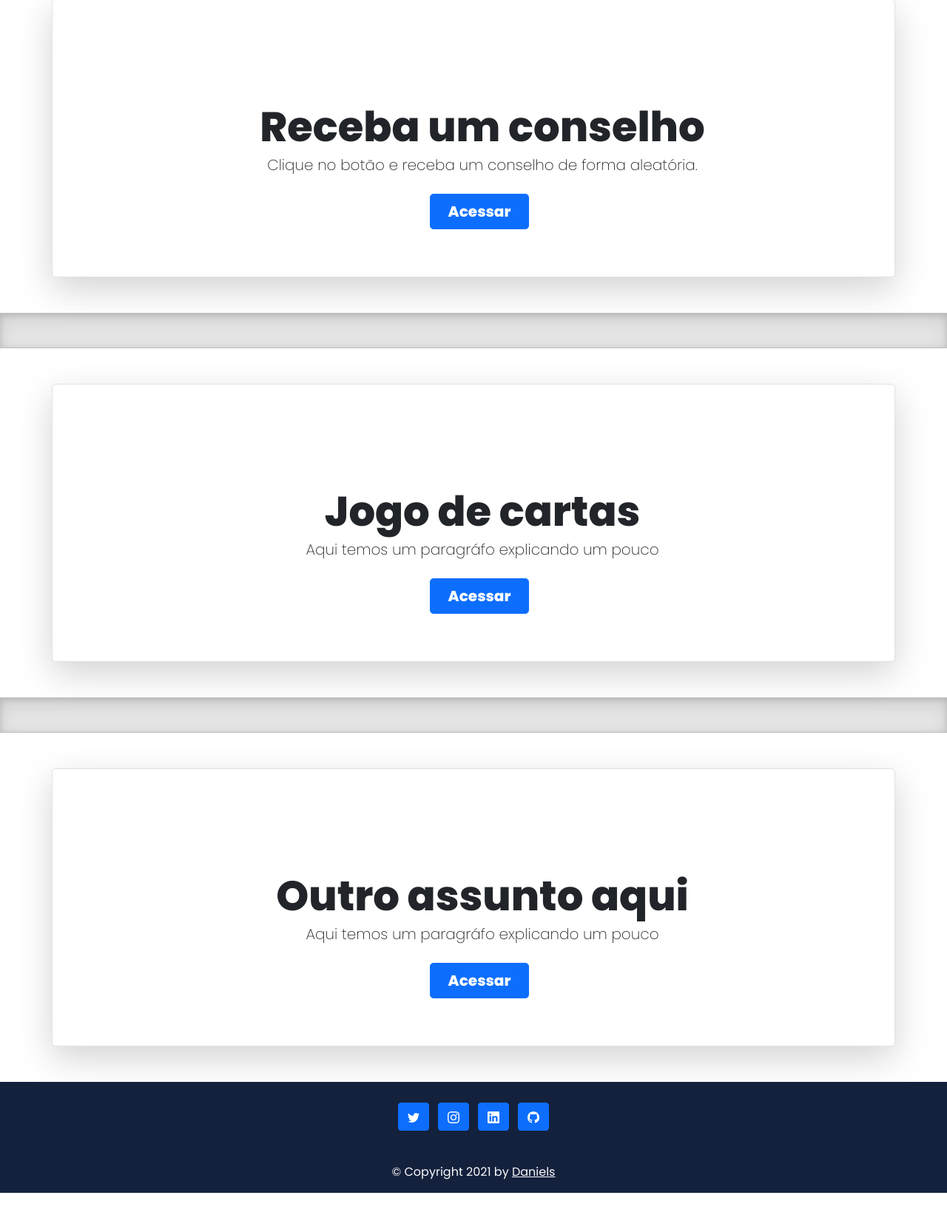
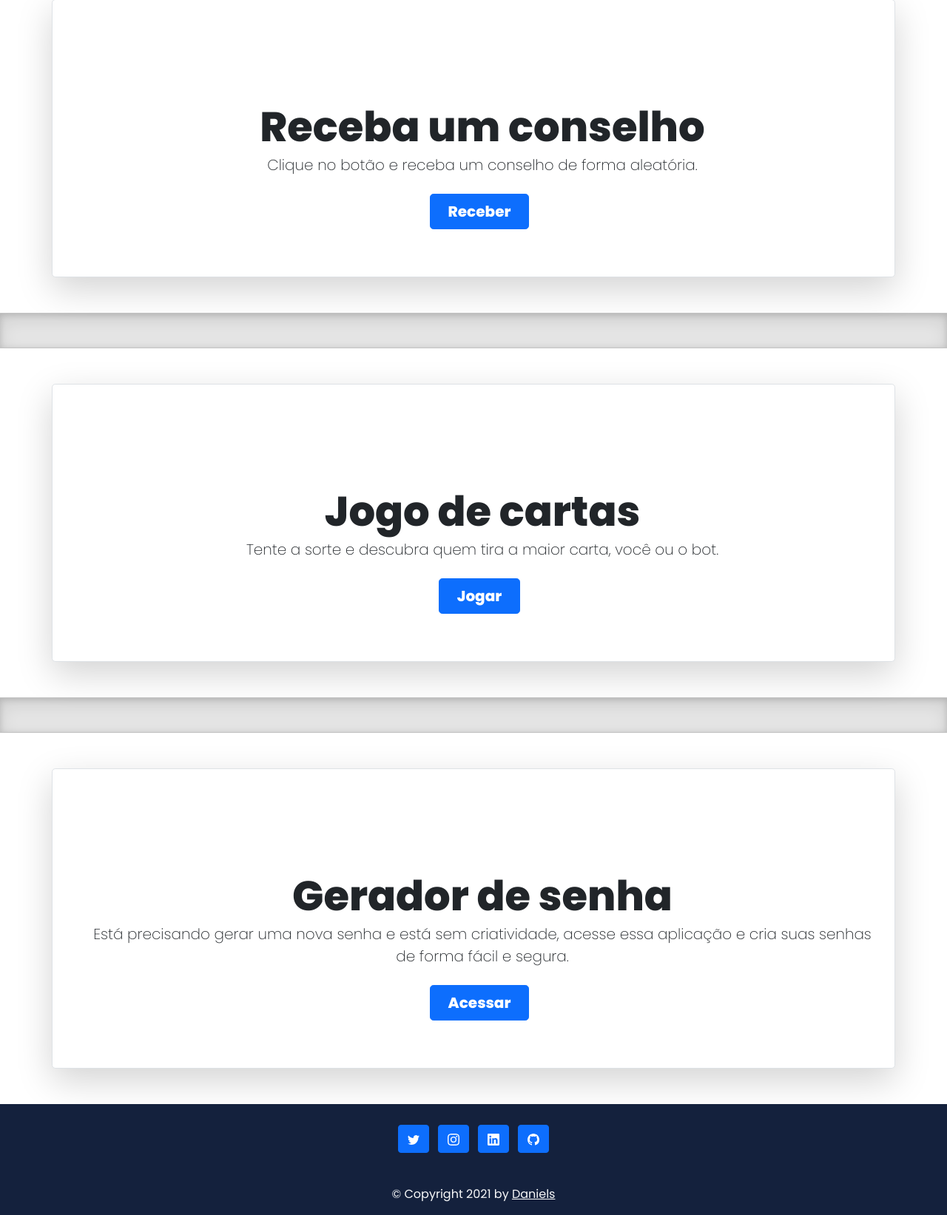
Before and after one commit to danielns-op/sitecomflask, a Flask app: page / in a window 1280 px wide. Shown: the part 149-1792 px from the top of the page at 74% size. Before the commit the page ends 1762 px from the top, so only its background shows below. Run offline with Flask 2, Linux system fonts and the light colour scheme; some libraries are stand-ins or nearby versions.

Commit message:
criando o gerador de senha

```diff
--- /dev/null
+++ b/apis/gerar_senha.py
@@ -0,0 +1,57 @@
+from random import randint, choice
+
+# Constantes.
+# caracteres que serão utilizados para gerar a senha.
+LETRAS = ['a', 'b', 'c', 'd', 'e', 'f', 'g', 'h', 'i', 'j', 'k', 'l',
+        'm', 'n', 'o', 'p', 'q', 'r', 's', 't', 'u', 'v', 'w', 'x',
+        'y', 'z', 'A', 'B', 'C', 'D', 'E', 'F', 'G', 'H', 'I', 'J',
+        'K', 'L', 'M', 'N', 'O', 'P', 'Q', 'R', 'S', 'T', 'U', 'V',
+        'W', 'X', 'Y', 'Z']
+
+NUMEROS = ['0', '1', '2', '3', '4', '5', '6', '7', '8', '9']
+
+SIMBOLOS = ['!', '#', '$', '%', '&', '(', ')', '*', '+']
+
+
+class GeraSenha():
+    def __init__(self, quant_letras=0, quant_numeros=0, quant_simbolos=0):
+        self.quant_letras = quant_letras
+        self.quant_numeros = quant_numeros
+        self.quant_simbolos = quant_simbolos
+
+    def gerando_senha(self):
+        """Gera uma senha conforme a quantidade de caracteristicas selecionadas
+            quant_letras - define o número de letras que a senha irá conter.
+            quant_numeros - define a quantidade de números que a senha irá conter.
+            quant_simbolos - define a quantidade de simbolos que a senha irá conter.
+
+            Caso algum desses valores não sejam informados será assumido o valor 0
+            como padrão.
+        Returns:
+            [str]: Retorna uma váriavel contendo uma senha com as caracteristicas
+                    definidas nas varáveis relacionada a quantidade.
+        """
+        senha_lista = []
+        senha = ''
+
+        for _ in range(1, self.quant_letras + 1):
+            letra_escolhida = choice(LETRAS)  # escolhe uma letra de forma alatória.
+            senha_lista.append(letra_escolhida)  # adiciona o número escolhido a lista.
+
+        for _ in range(1, self.quant_numeros + 1):
+            numero_escolhido = choice(NUMEROS)  # escolhe um número de forma alatória.
+            # pega o tamanho da lista para que possa ser selecionado um número aleatório
+            # onde esse número será a posição para a inserção do novo caractere.
+            index = randint(0, len(senha_lista) - 1)
+            senha_lista.insert(index, numero_escolhido)
+
+        for _ in range(1, self.quant_simbolos + 1):
+            simbolo_escolhido = choice(SIMBOLOS)  # escolhe um símbolo de forma alatória.
+            # pega o tamanho da lista para que possa ser selecionado um número aleatório
+            # onde esse número será a posição para a inserção do novo caractere.
+            index = randint(0, len(senha_lista) -1)
+            senha_lista.insert(index, simbolo_escolhido)
+
+        senha = ''.join(senha_lista)
+
+        return senha
--- a/main.py
+++ b/main.py
@@ -1,6 +1,8 @@
-from apis import apis
+from apis import apis, gerar_senha
 from datetime import datetime
-from flask import Flask, render_template
+from flask import Flask, render_template, request
+from flask.wrappers import Request
+
 
 app = Flask(__name__)
 
@@ -50,6 +52,20 @@ def jogo_cartas():
                         vencedor=vencedor
                         )
 
+@app.route('/gerador_senha', methods=['GET', 'POST'])
+def gera_senha():
+    if request.method == 'POST':
+        senha = gerar_senha.GeraSenha()
+        senha.quant_letras = int(request.form['letras'])
+        senha.quant_numeros = int(request.form['numeros'])
+        senha.quant_simbolos = int(request.form['simbolos'])
+
+        senha_gerada = senha.gerando_senha()
+        print(senha_gerada)
+
+        return render_template('gerador.html', resultado_senha=senha_gerada)
+
+    return render_template('gerador.html')
 
 # Execução
 if __name__ == '__main__':
--- a/templates/index.html
+++ b/templates/index.html
@@ -9,7 +9,7 @@
                     <p class="lead mb-4">Clique no botão e receba um conselho de forma aleatória.</p>
                     <a href="{{ url_for('pega_conselho_api') }}" role="button">
                         <div class="d-grid gap-2 d-md-flex justify-content-sm-center mb-4 mb-lg-3">
-                            <button type="button" href="{{ url_for('pega_conselho_api') }}" class="btn btn-primary btn-lg px-4 me-md-2 fw-bold">Acessar</button>
+                            <button type="button" href="{{ url_for('pega_conselho_api') }}" class="btn btn-primary btn-lg px-4 me-md-2 fw-bold">Receber</button>
                         </div>
                     </a>
                 </div>
@@ -22,10 +22,10 @@
             <div class="row p-4 pb-0 pe-lg-0 pt-lg-5 align-items-center rounded-3 border shadow-lg subject-block">
                 <div class="px-4 pt-5 my-5 text-center">
                     <h1 class="display-4 fw-bold lh-1">Jogo de cartas</h1>
-                    <p class="lead mb-4">Aqui temos um paragráfo explicando um pouco</p>
+                    <p class="lead mb-4">Tente a sorte e descubra quem tira a maior carta, você ou o bot.</p>
                     <a href="{{ url_for('jogo_cartas') }}" role="button">
                         <div class="d-grid gap-2 d-md-flex justify-content-sm-center mb-4 mb-lg-3">
-                        <button type="button" class="btn btn-primary btn-lg px-4 me-md-2 fw-bold" href="{{ url_for('jogo_cartas') }}">Acessar</button>
+                        <button type="button" class="btn btn-primary btn-lg px-4 me-md-2 fw-bold" href="{{ url_for('jogo_cartas') }}">Jogar</button>
                         </div>
                     </a>
                 </div>
@@ -37,9 +37,9 @@
         <div class="container my-5 post-home">
             <div class="row p-4 pb-0 pe-lg-0 pt-lg-5 align-items-center rounded-3 border shadow-lg subject-block">
                 <div class="px-4 pt-5 my-5 text-center">
-                    <h1 class="display-4 fw-bold lh-1">Outro assunto aqui</h1>
-                    <p class="lead mb-4">Aqui temos um paragráfo explicando um pouco</p>
-                    <a href="{{ url_for('jogo_cartas') }}" role="button">
+                    <h1 class="display-4 fw-bold lh-1">Gerador de senha</h1>
+                    <p class="lead mb-4">Está precisando gerar uma nova senha e está sem criatividade, acesse essa aplicação e cria suas senhas de forma fácil e segura.</p>
+                    <a href="{{ url_for('gera_senha') }}" role="button">
                         <div class="d-grid gap-2 d-md-flex justify-content-sm-center mb-4 mb-lg-3">
                         <button type="button" class="btn btn-primary btn-lg px-4 me-md-2 fw-bold" href="{{ url_for('jogo_cartas') }}">Acessar</button>
                         </div>
```
Also changed, not shown: templates/gerador.html (added, +51 -0 lines).
